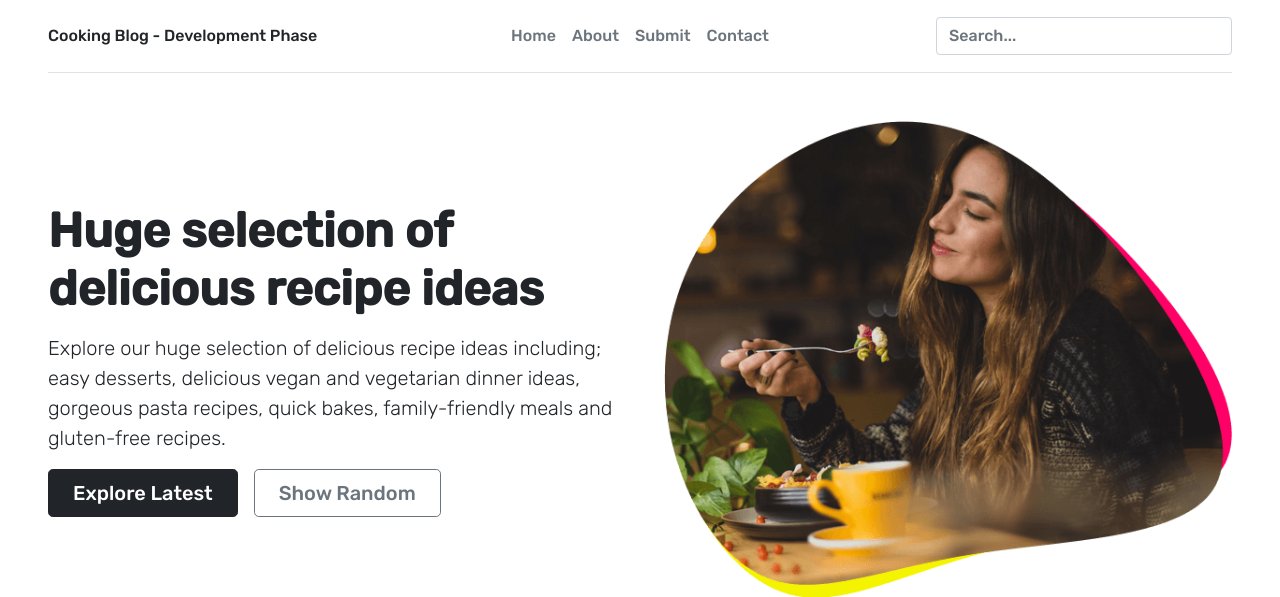
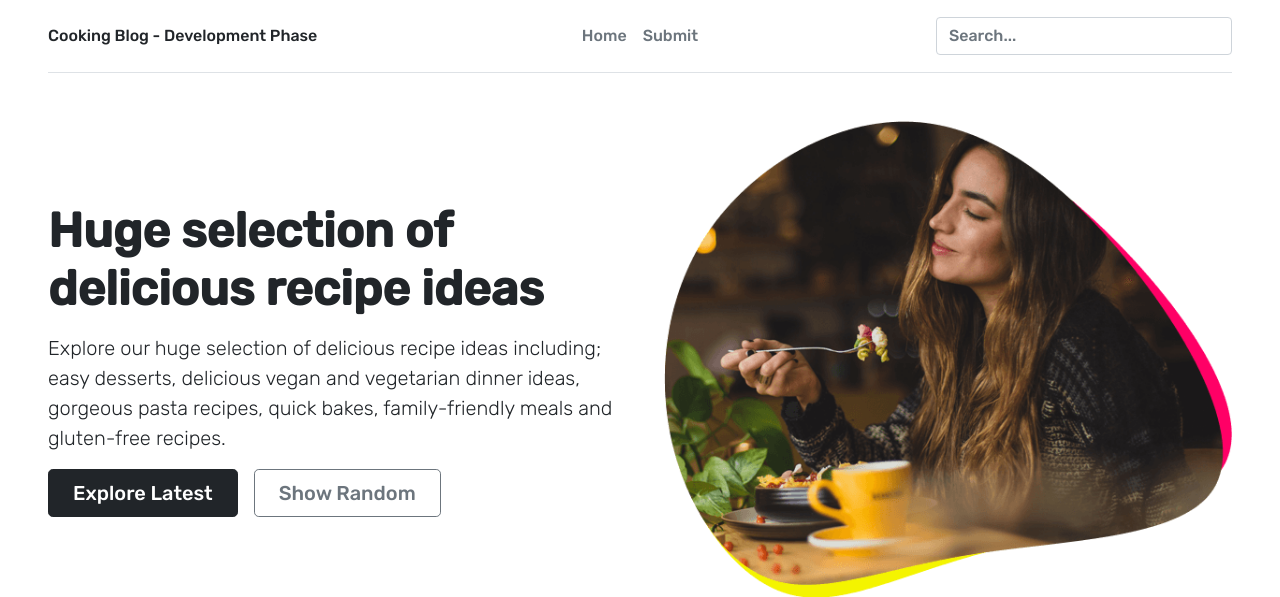
Before and after one commit to urfavteddybear/recipe-blog, a Node server app: page / in a window 1280 px wide. Shown: the top 597 px of the page. Run offline with Node 20, Linux system fonts and the light colour scheme; data that the repository does not hold is empty; some libraries are stand-ins or nearby versions.

Commit message:
Fixing sum error

```diff
--- a/views/index.ejs
+++ b/views/index.ejs
@@ -125,7 +125,7 @@
 <section class="pb-4 pt-4">
   <div class="d-flex mb-2 align-items-center">
     <h2>Chinese Recipes</h2>
-    <a href="/categories/American" class="ms-auto">View More</a>
+    <a href="/categories/Chinese" class="ms-auto">View More</a>
   </div>
 
   <div class="row row-cols-2 row-cols-lg-5 g-2 g-lg-3">
@@ -143,25 +143,7 @@
     <% } %>
   </div>
 </section>
-<!-- American End -->
-
-
-
-
-
-
-
-
-
-
-
-
-
-
-
-
-
-
+<!-- Chinese End -->
 
 
 <!-- Submit - Start -->
--- a/views/layouts/main.ejs
+++ b/views/layouts/main.ejs
@@ -23,9 +23,7 @@
 
       <ul class="nav col-12 col-md-auto mb-2 justify-content-center mb-md-0">
         <li><a href="/" class="nav-link px-2 link-secondary">Home</a></li>
-        <li><a href="/about" class="nav-link px-2 link-secondary">About</a></li>
         <li><a href="/submit-recipe" class="nav-link px-2 link-secondary">Submit</a></li>
-        <li><a href="/contact" class="nav-link px-2 link-secondary">Contact</a></li>
       </ul>
 
       <div class="col-md-3 text-end">
```
